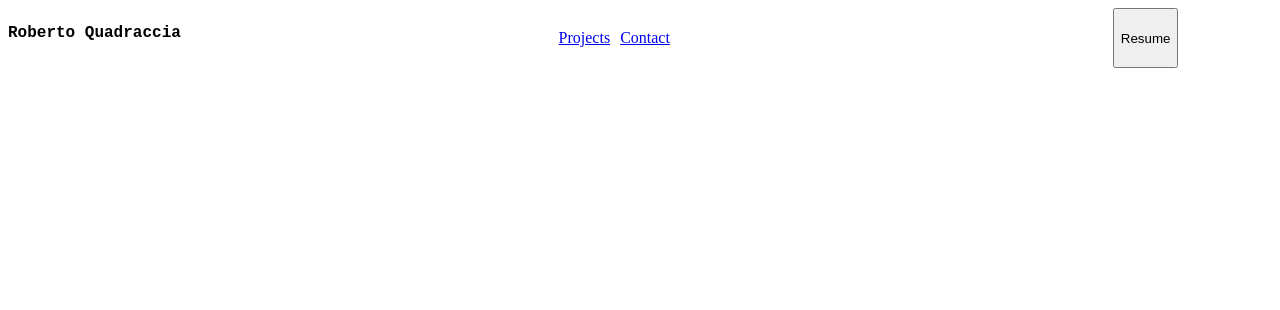
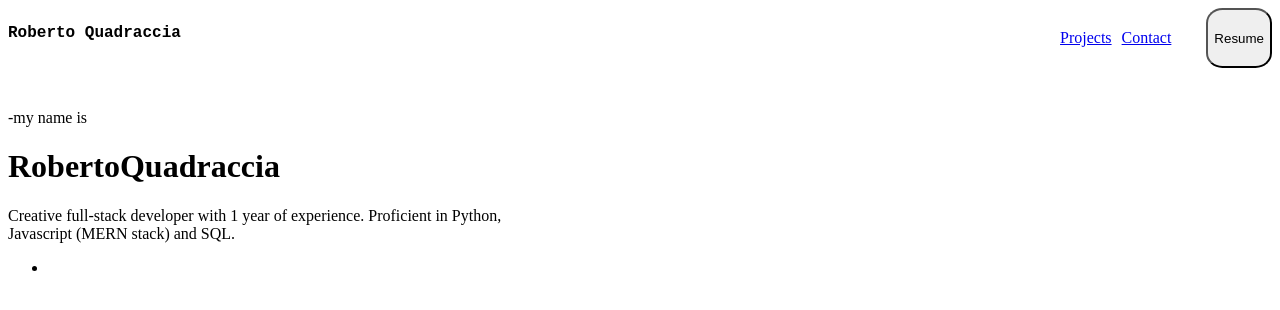
Before and after one commit to Super-robbin/portfolio, a React (Vite) app: page / in a window 1280 px wide. Shown: the top 310 px of the page. Built offline with nearby package versions, Linux system fonts and the light colour scheme.

Commit message:
Header complete, Main in progress

```diff
--- a/src/components/info/info.jsx
+++ b/src/components/info/info.jsx
@@ -1,6 +1,6 @@
-
 const Info = () => {
   return (
+    <div>
       <header className="header">
         <div>
           <p className="header-name">Roberto Quadraccia</p>
@@ -18,9 +18,37 @@ const Info = () => {
               </a>
             </li>
           </ul>
+          <button className="btn-resume">Resume</button>
         </nav>
-      <button className="btn-resume">Resume</button>
       </header>
+      <main className="main">
+        <div className="name-section">
+        <p className="name-section-above">
+          <span>-</span>
+          my name is
+        </p>
+        <h1 className="name-section-title">
+          Roberto
+          <span className="name-section-title-span">
+            Quadraccia
+          </span>
+        </h1>
+        <p className="name-section-description">
+          Creative full-stack developer with 1 year
+          of experience. Proficient in Python, Javascript (MERN stack)
+          and SQL.
+        </p>
+        <ul className="social-list">
+          <li className="social-item">
+            <a href="https://www.linkedin.com/in/roberto-quadraccia/"></a>
+          </li>
+        </ul>
+        </div>
+        <div className="main-photo-box">
+
+        </div>
+      </main>
+    </div>
   );
 };
 
--- a/src/styles/Info.css
+++ b/src/styles/Info.css
@@ -1,18 +1,24 @@
-/* .header {
+.header {
     width: 100%;
     display: flex;
     flex-direction: row;
     justify-content: space-between;
+    padding-bottom: 25px;
+}
+
+/* .header {
+    display: grid;
+    grid-template-columns: 2fr 1fr 1fr;
 } */
-
-.header {
-    display: grid;
-    grid-template-columns: 2fr 2fr 1fr;
-}
 
 .header-name {
     font-family: 'Courier New', Courier, monospace;
     font-weight: bold;
+}
+
+.nav-bar {
+    display: flex;
+    gap: 30px;
 }
 
 .nav-bar-list {
@@ -28,4 +34,10 @@
 .btn-resume {
     width: fit-content;
     justify-self: center;
+    border-radius: 25%;
 }
+
+.main {
+    display: grid;
+    grid-template-columns: 40% 60%;
+}
```
Also changed, not shown: src/index.css (+15 -15 lines). Lines whose indentation alone changed are shown as unchanged.
